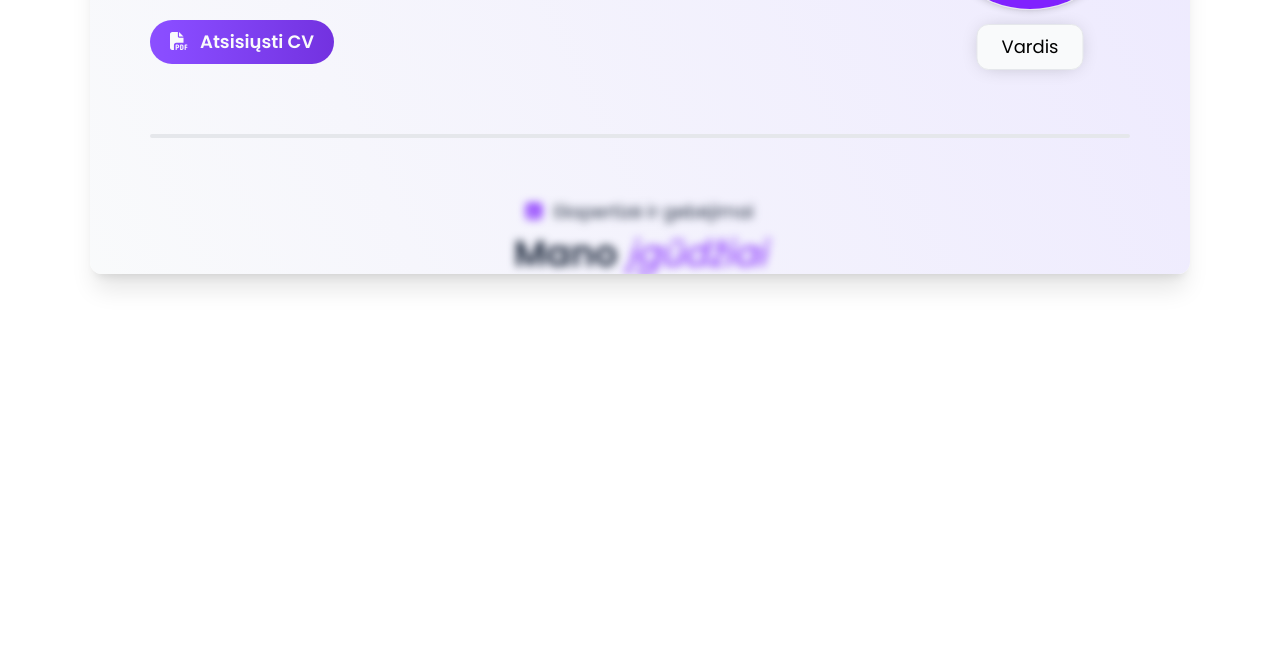
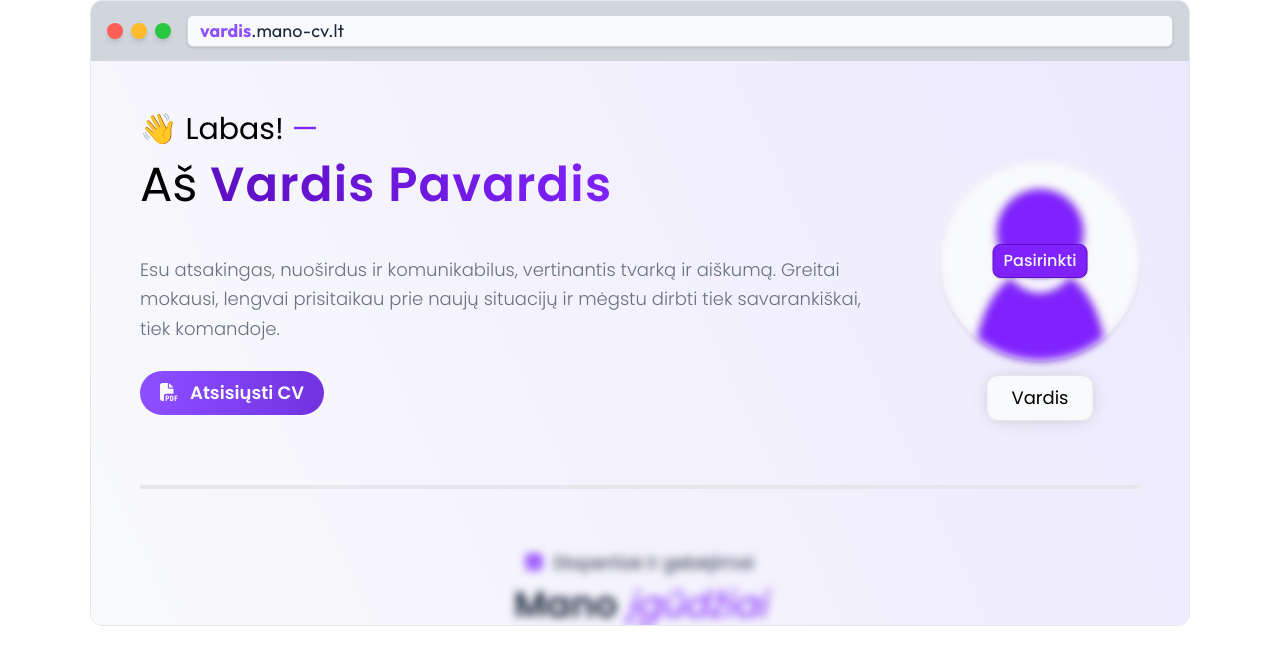
Before and after one commit to vytascepulis/mano-cv, a Next.js app: page /home/ExamplePage in a window 1280 px wide. Shown: the top 664 px of the page. Built offline with nearby package versions, Linux system fonts and the light colour scheme; no server answers.

Commit message:
added image upload to <ExamplePage

```diff
--- a/src/components/layouts/HomePageLayout.tsx
+++ b/src/components/layouts/HomePageLayout.tsx
@@ -10,7 +10,9 @@ const HomePageLayout = ({ children }: Props) => {
       <Head>
         <title>mano-cv.lt - susikurk savo CV svetainę</title>
       </Head>
-      <div className="bg-light min-h-screen">{children}</div>
+      <div className="bg-light relative min-h-screen">
+        <div className="relative z-10">{children}</div>
+      </div>
     </>
   );
 };
--- a/src/pages/_app.tsx
+++ b/src/pages/_app.tsx
@@ -9,6 +9,7 @@ import "@fortawesome/fontawesome-svg-core/styles.css";
 import { GlobalProvider } from "@/contexts/GlobalContext";
 import { ToastProvider } from "@/contexts/ToastContext";
 import { MixpanelProvider } from "@/contexts/MixpanelContext";
+import Head from "next/head";
 
 export type NextPageWithLayout<P = unknown, IP = P> = NextPage<P, IP> & {
   getLayout?: (page: ReactElement) => ReactNode;
@@ -29,6 +30,36 @@ export default function App({
   const getLayout = Component.getLayout ?? ((page) => page);
 
   return (
+    <>
+      <Head>
+        <meta
+          property="og:title"
+          content="mano-cv.lt - susikurk savo CV svetainę"
+        />
+        <meta
+          property="og:description"
+          content="Profesionalus CV internete vos per kelias minutes. Nemokamai susikurk savo asmeninę svetainę, kuria galėsi pasidalinti tik su pasirinktais žmonėmis"
+        />
+        <meta
+          property="og:image"
+          content="https://mano-cv.lt/mano-cv-logo.png"
+        />
+        <meta property="og:url" content="https://mano-cv.lt" />
+        <meta property="og:type" content="website" />
+        <meta name="twitter:card" content="summary_large_image" />
+        <meta
+          name="twitter:title"
+          content="mano-cv.lt - susikurk savo CV svetainę"
+        />
+        <meta
+          name="twitter:description"
+          content="Profesionalus CV internete vos per kelias minutes. Nemokamai susikurk savo asmeninę svetainę, kuria galėsi pasidalinti tik su pasirinktais žmonėmis"
+        />
+        <meta
+          name="twitter:image"
+          content="https://mano-cv.lt/mano-cv-logo.png"
+        />
+      </Head>
       <MixpanelProvider>
         <GlobalProvider>
           <SessionProvider session={session} refetchOnWindowFocus={false}>
@@ -40,5 +71,6 @@ export default function App({
           </SessionProvider>
         </GlobalProvider>
       </MixpanelProvider>
+    </>
   );
 }
--- a/src/pages/home/ExamplePage/index.tsx
+++ b/src/pages/home/ExamplePage/index.tsx
@@ -6,13 +6,16 @@ import {
   faFilePdf,
   faSquarePollVertical,
 } from "@fortawesome/free-solid-svg-icons";
-import React, { useState } from "react";
-import { getGenericUserPhoto, getUserPhoto } from "@/utils/user";
+import React, { useRef, useState } from "react";
+import { getGenericUserPhoto } from "@/utils/user";
 import style from "./style.module.css";
 import { UserStatus } from "@/types/enums";
 import { useSession } from "next-auth/react";
 import { useGlobalContext } from "@/contexts/GlobalContext";
 import { formatSubdomainUrl } from "@/utils/subdomain";
+import Button from "@/components/ui/Button";
+import CropModal from "@/components/PhotoUpload/CropModal";
+import { fileToUrl } from "@/components/PhotoUpload/utils";
 
 interface Props {
   subdomainData: SubdomainData;
@@ -70,9 +73,37 @@ const ExamplePage = () => {
     window.open(url, "_blank", "noopener,noreferrer");
   };
 
+  const [uploadedSrc, setUploadedSrc] = useState<string | null>(null);
+  const [cropModal, setCropModal] = useState(false);
+  const [croppedSrc, setCroppedSrc] = useState<string | null>(null);
+
+  const refFileInput = useRef<HTMLInputElement>(null);
+
+  const handleUploadClick = () => {
+    refFileInput.current?.click();
+  };
+
+  const handleOnUpload = (e: React.ChangeEvent<HTMLInputElement>) => {
+    const file = e.target.files?.[0];
+
+    if (file) {
+      setUploadedSrc(fileToUrl(file));
+      setCropModal(true);
+
+      if (refFileInput.current) {
+        refFileInput.current.value = "";
+      }
+    }
+  };
+
+  const handleOnCropSubmit = (file: Blob) => {
+    setCropModal(false);
+    setCroppedSrc(fileToUrl(file));
+  };
+
   return (
-    <div className="relative -top-[40px] mx-auto max-w-[1100px] overflow-hidden rounded-xl shadow-xl md:-top-[120px] lg:-top-[350px]">
-      <div className="flex h-[60px] flex-row items-center gap-4 bg-gray-300 px-4">
+    <div className="mx-auto max-w-[1100px] overflow-hidden rounded-xl border border-gray-200">
+      <div className="flex h-[60px] flex-row items-center gap-4 border-b border-slate-300 bg-gray-300 px-4">
         <div className="flex flex-row gap-2">
           <span className="block h-[16px] w-[16px] rounded-full bg-[#FF5F57] shadow-md" />
           <span className="block h-[16px] w-[16px] rounded-full bg-[#FFBD2E] shadow-md" />
@@ -88,7 +119,7 @@ const ExamplePage = () => {
       <div
         className={twMerge(
           poppins.className,
-          "bg-linear-65 from-gray-50 to-violet-100 px-[20px] pt-[30px] md:pt-[50px]",
+          "bg-linear-65 from-gray-50 to-violet-100 px-[0px] pt-[30px] md:pt-[50px]",
         )}
       >
         <div className="mx-auto box-content max-w-[1000px] px-4 md:px-10">
@@ -100,18 +131,20 @@ const ExamplePage = () => {
               <p className="relative mb-3 max-w-[700px] text-3xl leading-tight md:mb-10 md:text-5xl">
                 Aš{" "}
                 <span
-                  contentEditable={true}
+                  contentEditable
+                  suppressContentEditableWarning
                   // @ts-expect-error nothing to see here
                   onInput={(e) => setName(e.target.innerText)}
-                  className="bg-linear-65 from-violet-800 to-violet-600 bg-clip-text font-semibold tracking-wide text-transparent caret-violet-700 focus:rounded-lg focus:outline-4 focus:outline-violet-600"
+                  className="bg-linear-65 from-violet-800 to-violet-600 bg-clip-text font-semibold tracking-wide text-transparent caret-violet-700 outline-offset-4 focus:rounded-lg focus:outline focus:outline-violet-600"
                 >
                   {subdomainData.fullName}
                 </span>
               </p>
               <div>
                 <p
-                  contentEditable={true}
-                  className="mb-5 text-sm leading-relaxed font-light text-gray-500 caret-violet-600 focus:rounded-lg focus:outline-2 focus:outline-violet-600 md:mb-7 md:text-lg"
+                  contentEditable
+                  suppressContentEditableWarning
+                  className="mb-5 text-sm leading-relaxed font-light text-gray-500 caret-violet-600 outline-offset-4 focus:rounded-lg focus:outline focus:outline-violet-600 md:mb-7 md:text-lg"
                 >
                   {subdomainData.intro}
                 </p>
@@ -124,14 +157,46 @@ const ExamplePage = () => {
                 "order-1 flex shrink-0 basis-[200px] items-center justify-center md:order-2 md:h-[300px] md:basis-[200px]",
               )}
             >
-              <img
-                src={getUserPhoto(subdomainData.image!, true)}
-                alt={subdomainData.fullName}
+              <a
                 className={twMerge(
                   style.photo,
-                  "h-[150px] w-[150px] rounded-full border-1 border-gray-200 shadow-md md:h-[200px] md:w-[200px]",
+                  "group relative h-[150px] w-[150px] cursor-pointer rounded-full border-1 border-gray-200 shadow-md md:h-[200px] md:w-[200px]",
                 )}
+                onClick={handleUploadClick}
+              >
+                <img
+                  src={croppedSrc || getGenericUserPhoto()}
+                  alt={subdomainData.fullName}
+                  className={twMerge(
+                    !croppedSrc && "blur-[4px]",
+                    "rounded-full group-hover:blur-[4px]",
+                  )}
+                />
+
+                <Button
+                  className={twMerge(
+                    !croppedSrc && "visible!",
+                    "invisible absolute top-[50%] left-[50%] h-auto translate-x-[-50%] translate-y-[-50%] group-hover:visible",
+                  )}
+                >
+                  Pasirinkti
+                </Button>
+              </a>
+              <input
+                ref={refFileInput}
+                className="hidden"
+                type="file"
+                onChange={handleOnUpload}
+                accept="image/png, image/jpeg, image/jpg"
               />
+              {uploadedSrc && (
+                <CropModal
+                  isOpen={cropModal}
+                  handleClose={() => setCropModal(false)}
+                  imgSrc={uploadedSrc}
+                  onSubmit={handleOnCropSubmit}
+                />
+              )}
               <div
                 className={twMerge(
                   style.shadow,
--- a/src/pages/home/index.tsx
+++ b/src/pages/home/index.tsx
@@ -15,15 +15,14 @@ export default function HomePage() {
   return (
     <>
       <Navbar />
-      <div className="bg-linear-to-br from-slate-700 to-slate-950 pb-[120px] md:pb-[200px] lg:pb-[450px]">
-        <div className="mx-auto max-w-7xl">
+      <div className="bg-linear-to-br from-slate-700 to-slate-950 pb-[150px]">
+        <div className="mx-auto mb-[50px] max-w-7xl md:mb-[90px]">
           <div className="px-5 pt-[100px] md:pt-[120px] lg:pt-[200px]">
             <HeroSection />
           </div>
         </div>
+        <ExamplePage />
       </div>
-
-      <ExamplePage />
     </>
   );
 }
```
Also changed, not shown: public/mano-cv-logo.png (added). Lines whose indentation alone changed are shown as unchanged.
